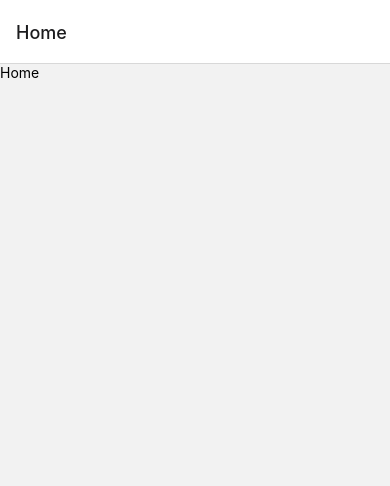
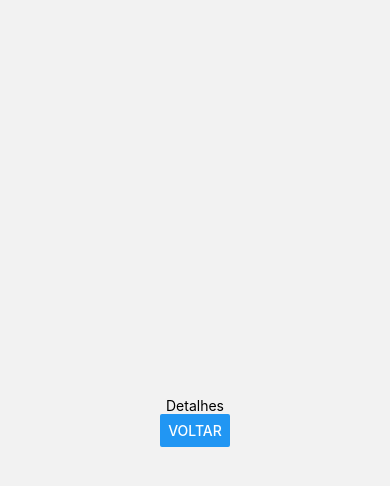
Before and after one commit to eufelipe/log-finance-react-native, a React Native app: screen /Details in a window 390 px wide. Before the commit this address had no page. Shown: the top 486 px of the page. Built offline with nearby package versions, Linux system fonts and the light colour scheme.

Commit message:
feat: add open screen as modal

```diff
--- a/package.json
+++ b/package.json
@@ -19,6 +19,7 @@
   "dependencies": {
     "@react-navigation/native": "^6.0.6",
     "@react-navigation/native-stack": "^6.2.5",
+    "@react-navigation/stack": "^6.0.11",
     "react": "17.0.2",
     "react-native": "0.66.2",
     "react-native-safe-area-context": "^3.3.2",
--- a/src/App.tsx
+++ b/src/App.tsx
@@ -1,20 +1,9 @@
 import React from 'react';
 
-import {NavigationContainer} from '@react-navigation/native';
-import {createNativeStackNavigator} from '@react-navigation/native-stack';
-
-import HomeScreen from 'screens/Home';
-
-const Stack = createNativeStackNavigator();
+import Routes from 'routes';
 
 const App = () => {
-  return (
-    <NavigationContainer>
-      <Stack.Navigator>
-        <Stack.Screen name="Home" component={HomeScreen} />
-      </Stack.Navigator>
-    </NavigationContainer>
-  );
+  return <Routes />;
 };
 
 export default App;
--- /dev/null
+++ b/src/routes/index.tsx
@@ -0,0 +1,39 @@
+import * as React from 'react';
+import {NavigationContainer} from '@react-navigation/native';
+import {createNativeStackNavigator} from '@react-navigation/native-stack';
+
+import HomeScreen from 'screens/Home';
+import DetailsScreen from 'screens/Details';
+
+export type RootStackParamList = {
+  Home: undefined;
+  Details: undefined;
+};
+
+const RootStack = createNativeStackNavigator<RootStackParamList>();
+
+function App() {
+  return (
+    <NavigationContainer>
+      <RootStack.Navigator>
+        <RootStack.Group>
+          <RootStack.Screen
+            name="Home"
+            component={HomeScreen}
+            options={{headerShown: false}}
+          />
+        </RootStack.Group>
+
+        <RootStack.Group screenOptions={{presentation: 'modal'}}>
+          <RootStack.Screen
+            name="Details"
+            component={DetailsScreen}
+            options={{headerShown: false}}
+          />
+        </RootStack.Group>
+      </RootStack.Navigator>
+    </NavigationContainer>
+  );
+}
+
+export default App;
--- /dev/null
+++ b/src/screens/Details/index.tsx
@@ -0,0 +1,18 @@
+import React from 'react';
+import {useNavigation} from '@react-navigation/native';
+import {Button} from 'react-native';
+
+import {Container, Title} from './styles';
+
+const DetailsScreen = (): JSX.Element => {
+  const navigation = useNavigation();
+
+  return (
+    <Container>
+      <Title>Detalhes</Title>
+      <Button title="Voltar" onPress={() => navigation.goBack()} />
+    </Container>
+  );
+};
+
+export default DetailsScreen;
--- a/index.js
+++ b/src/screens/Details/styles.ts
@@ -1,9 +1,9 @@
-/**
- * @format
- */
+import styled from 'styled-components/native';
 
-import {AppRegistry} from 'react-native';
-import App from './src/App';
-import {name as appName} from './app.json';
+export const Container = styled.View`
+  flex: 1;
+  justify-content: center;
+  align-items: center;
+`;
 
-AppRegistry.registerComponent(appName, () => App);
+export const Title = styled.Text``;
--- /dev/null
+++ b/src/screens/Home/Types.ts
@@ -0,0 +1,9 @@
+import {StackNavigationProp} from '@react-navigation/stack';
+import {CompositeNavigationProp} from '@react-navigation/core';
+
+import {RootStackParamList} from 'routes';
+
+export type HomeScreenNavigationProp = CompositeNavigationProp<
+  StackNavigationProp<RootStackParamList, 'Home'>,
+  StackNavigationProp<RootStackParamList>
+>;
--- a/src/screens/Home/index.tsx
+++ b/src/screens/Home/index.tsx
@@ -1,11 +1,20 @@
 import React from 'react';
+import {useNavigation} from '@react-navigation/native';
+import {Button} from 'react-native';
 
 import {Container, Title} from './styles';
+import {HomeScreenNavigationProp} from './Types';
 
 const HomeScreen = (): JSX.Element => {
+  const navigation = useNavigation<HomeScreenNavigationProp>();
+
   return (
     <Container>
       <Title>Home</Title>
+      <Button
+        title="Abrir modal"
+        onPress={() => navigation.navigate('Details')}
+      />
     </Container>
   );
 };
```
Also changed, not shown: .eslintrc.js, 1 other file (tests, documents, lock files or other folders).
